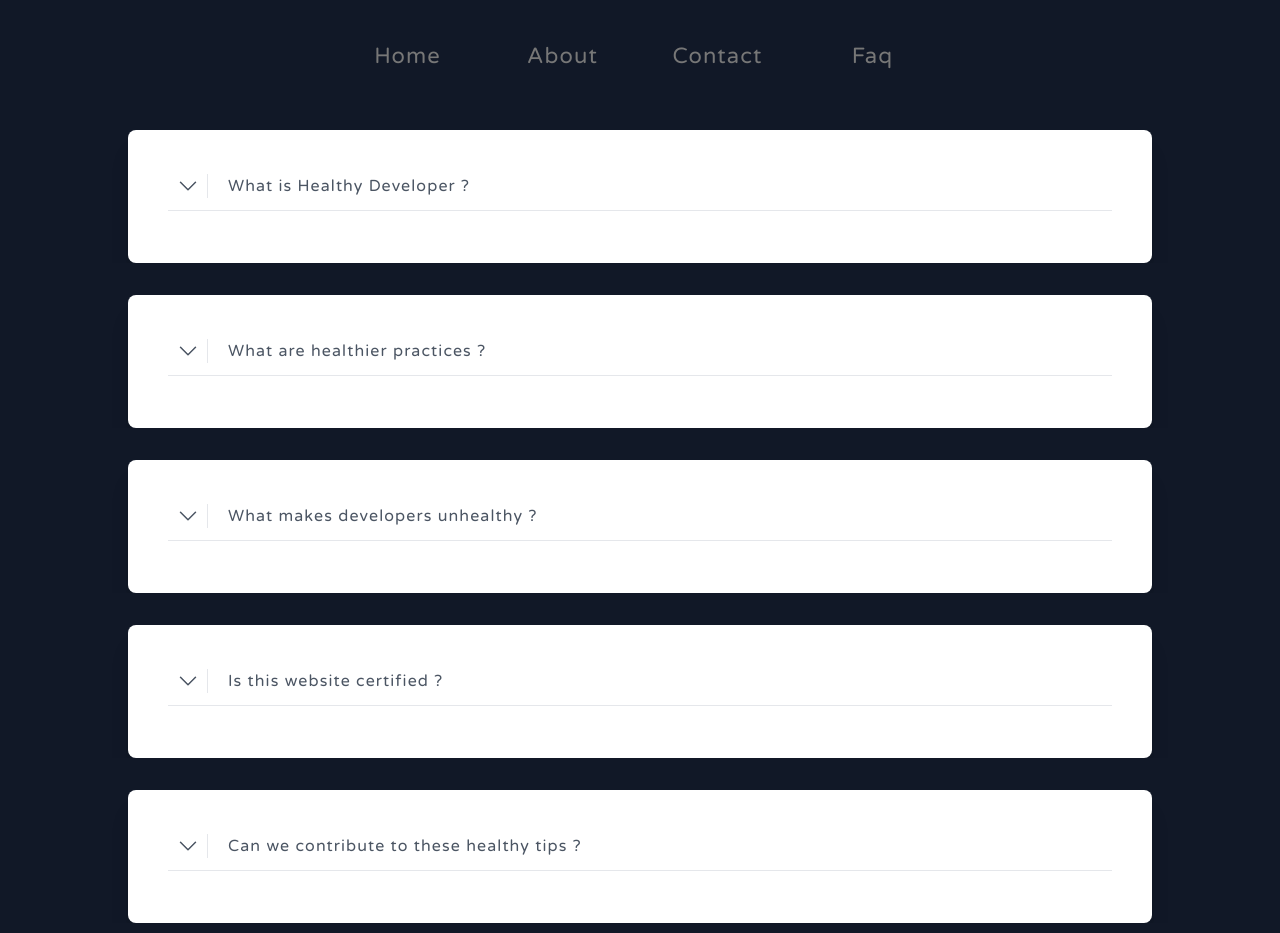
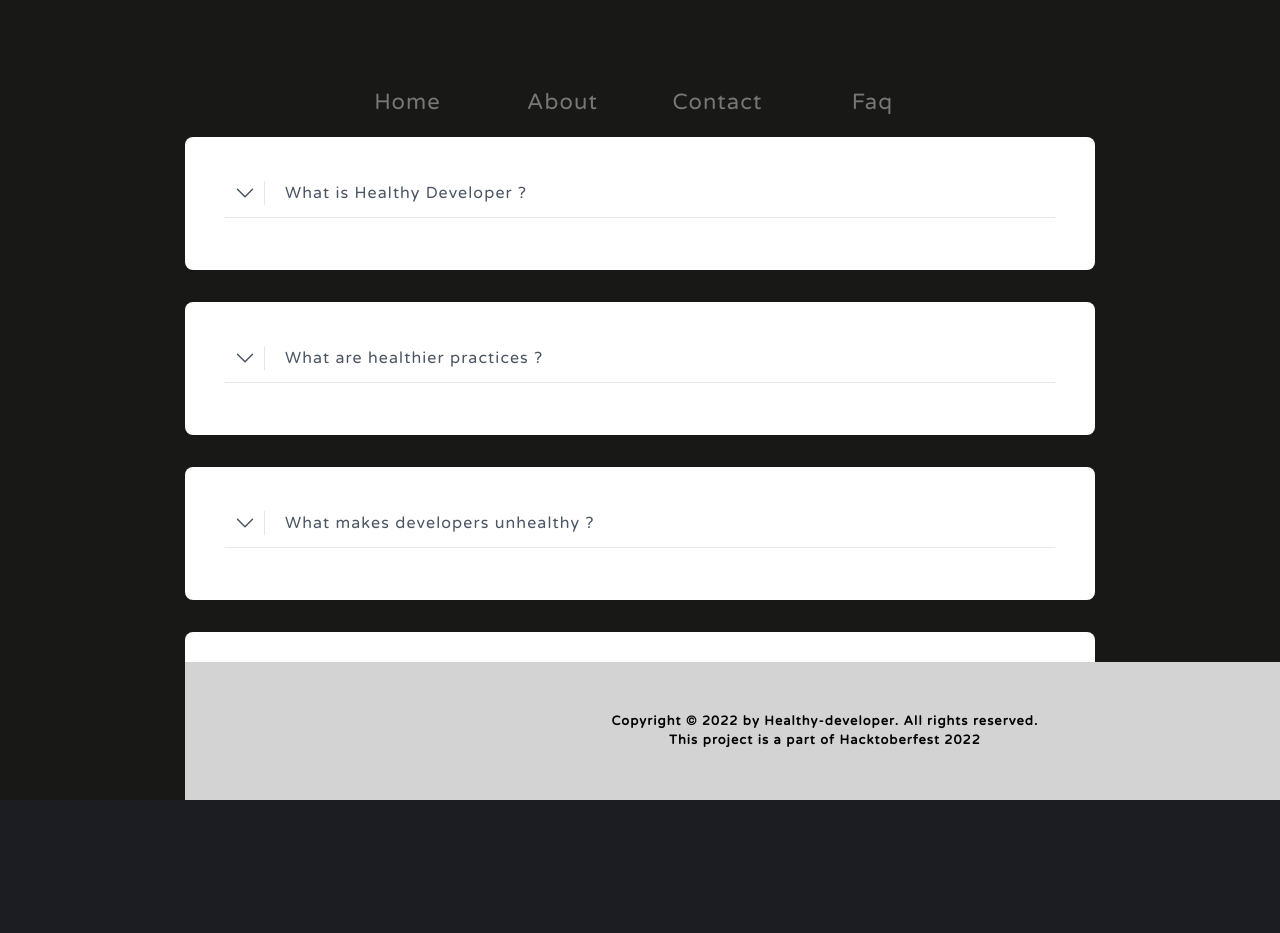
Before and after one commit to asdsyd/Healthy-developer, a website: page src/pages/faq.html in a window 1280 px wide. Shown: the top 933 px of the page. After the commit the page ends 800 px from the top, so only its background shows below. Drawn offline with nearby package versions, Linux system fonts and the light colour scheme; files that its build step writes are made by us from their sources.

Commit message:
Made Footer Fixed and Fixed Menu

```diff
--- a/src/assets/contact.css
+++ b/src/assets/contact.css
@@ -1,6 +1,7 @@
 body {
   background-color: #181817;
   padding: 85px 185px;
+  font-family: "Varela Round", sans-serif;
 }
 
 h1 {
--- a/src/assets/faq.css
+++ b/src/assets/faq.css
@@ -1,7 +1,7 @@
- body{
-	height: auto;
+body {
+	background-color: #181817;
+	padding: 85px 185px;
   }
-
  .menu {
 	display: flex;
 	justify-content: center;
@@ -9,7 +9,7 @@
 	max-width: 720px;
 	margin: 0 auto;
 	list-style: none;
-     padding: 40px 0;
+	  padding: 1px 0;
   }
   .menu li {
 	width: 125px;
@@ -39,6 +39,7 @@
    }
   }
 
+
 footer {
 	background-color: lightgrey;
 	padding: 50px;
--- a/src/assets/style.css
+++ b/src/assets/style.css
@@ -105,6 +105,9 @@ footer {
   text-align: center;
   margin-top: 385px;
   font-weight:bolder;
+  width: 100%;
+  bottom: 0;
+  position: fixed;
  }
 
 
--- a/src/pages/faq.html
+++ b/src/pages/faq.html
@@ -6,8 +6,8 @@
     <meta name="viewport" content="width=device-width, initial-scale=1.0">
     <title>FAQs</title>
     <script src="https://cdn.tailwindcss.com"></script>
-    <link rel="stylesheet" href="./assets/style.css">
-    <link rel="stylesheet" href="./assets/faq.css">
+    <link rel="stylesheet" href="../assets/style.css">
+    <link rel="stylesheet" href="../assets/faq.css">
     <script>
         tailwind.config = {
         theme: {
@@ -17,7 +17,7 @@
         }
     </script>
 </head>
-<body class="bg-gray-900">
+<body>
     <nav>
         <ul class="menu">
             <li><a href="../../index.html">Home</a></li>
```
Also changed, not shown: src/pages/contact.html (+1 -0 lines). Lines whose indentation alone changed are shown as unchanged.
